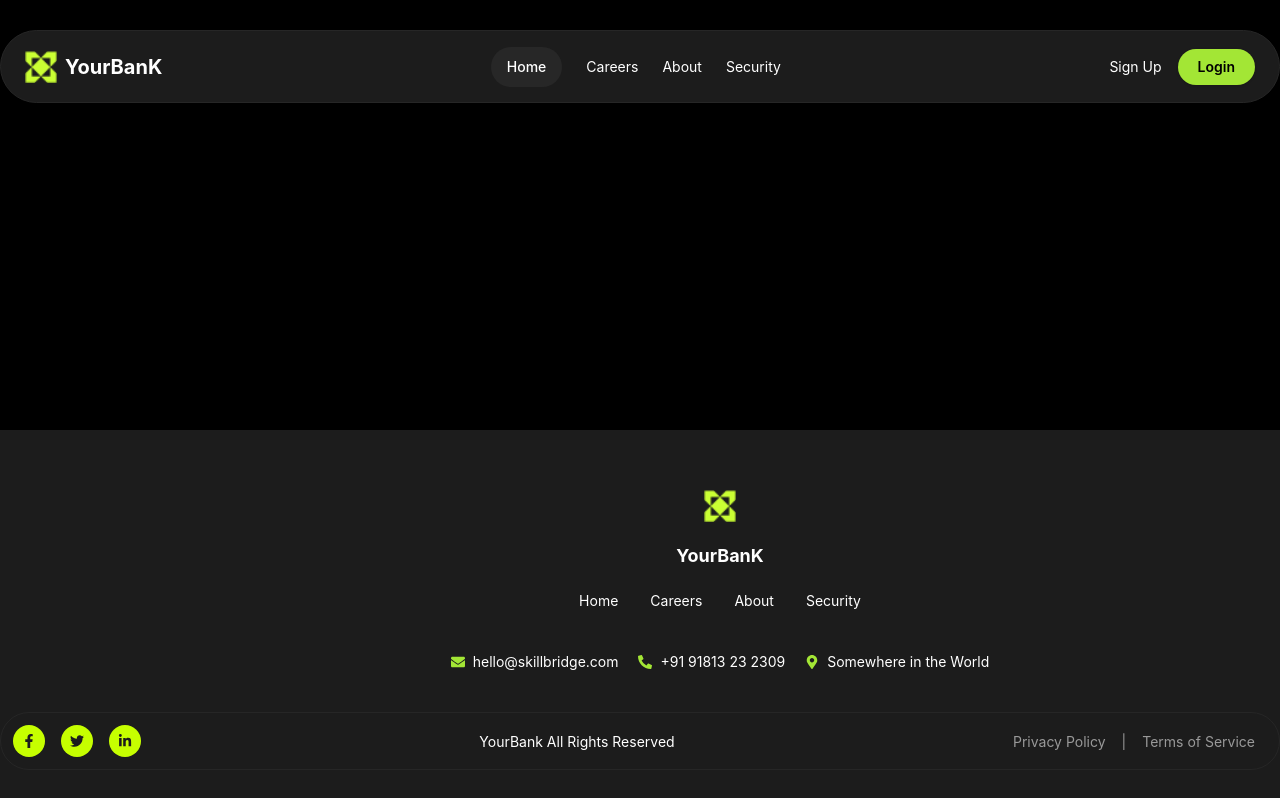
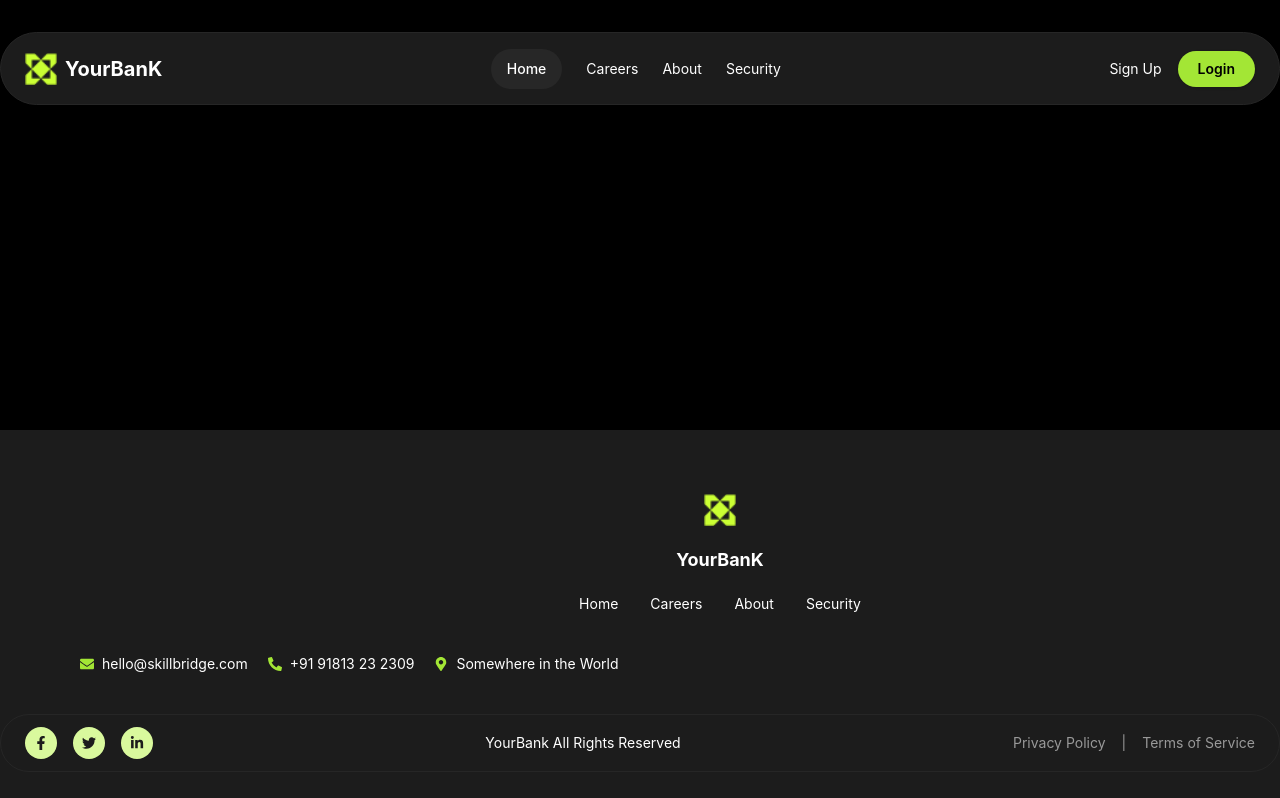
Before and after one commit to khuong-d4ng/Banking_company_website_UI_thuc_tap_tuan_4, a React (Create React App) app: page / in a window 1280 px wide. Shown: the top 798 px of the page. Built offline with nearby package versions, Linux system fonts and the light colour scheme.

Commit message:
hotfix(Syntax): Sửa CSS inline sang toàn bộ tailwind

```diff
--- a/src/App.js
+++ b/src/App.js
@@ -1,5 +1,6 @@
 import Footer from "./components/Footer";
 import Navbar from "./components/Navbar";
+import './index.css';
 
 function App() {
   return (
--- a/src/components/Footer.jsx
+++ b/src/components/Footer.jsx
@@ -1,127 +1,56 @@
 import React from 'react';
 import { FaEnvelope, FaPhoneAlt, FaMapMarkerAlt, FaFacebookF, FaTwitter, FaLinkedinIn } from 'react-icons/fa';
-
-const footerStyles = {
-  wrapper: {
-    width: '100%',
-    padding: '60px 80px 30px 80px',
-    display: 'flex',
-    justifyContent: 'center',
-    alignItems: 'center',
-    flexDirection: 'column',
-    gap: '40px',
-    backgroundColor: '#1C1C1C',
-    margin: '0 auto',
-    position: 'absolute',
-    bottom: '0',
-  },
-  section: {
-    width: '1280px',
-    margin: '0 auto',
-    display: 'flex',
-    justifyContent: 'center',
-    alignItems: 'center',
-  },
-  logoArea: {
-    display: 'flex',
-    flexDirection: 'column',
-    alignItems: 'center',
-    gap: '20px',
-  },
-  navLinks: {
-    display: 'flex',
-    gap: '32px',
-    fontSize: '14px',
-    color: 'white',
-  },
-  contact: {
-    display: 'flex',
-    alignItems: 'center',
-    gap: '20px',
-    color: 'white',
-    fontSize: '14px',
-  },
-  contactItem: {
-    display: 'flex',
-    alignItems: 'center',
-    gap: '8px',
-  },
-  bottomBar: {
-    width: '1280px',
-    display: 'flex',
-    justifyContent: 'space-between',
-    alignItems: 'center',
-    padding: '12px 24px 12px 12px',
-    border: '1px solid #262626',
-    borderRadius: '100px',
-    color: 'white',
-    fontSize: '14px',
-  },
-  socialIcons: {
-    display: 'flex',
-    gap: '16px',
-  },
-  iconCircle: {
-    width: '32px',
-    height: '32px',
-    backgroundColor: '#C6FF00',
-    borderRadius: '50%',
-    display: 'flex',
-    justifyContent: 'center',
-    alignItems: 'center',
-    color: '#1C1C1C',
-    fontSize: '14px',
-  },
-  policyLinks: {
-    display: 'flex',
-    gap: '16px',
-    color: '#999',
-  },
-};
+import { Link } from 'react-router-dom';
 
 const Footer = () => {
   return (
-    <footer style={footerStyles.wrapper}>
+    <footer className="w-full px-20 pt-16 pb-7 flex flex-col items-center gap-10 bg-[#1C1C1C] mx-auto absolute bottom-0">
       {/* Logo and Navigation */}
-      <div style={{ ...footerStyles.section, ...footerStyles.logoArea }}>
+      <div className="w-[1280px] mx-auto flex flex-col items-center gap-5">
         <img src="/shape-30.png" alt="logo" width="32" height="32" />
         <h2 className="text-white font-bold text-lg">YourBanK</h2>
-        <div style={footerStyles.navLinks}>
-          <a href="#">Home</a>
-          <a href="#">Careers</a>
-          <a href="#">About</a>
-          <a href="#">Security</a>
+        <div className="flex gap-8 text-sm text-white">
+          <Link to="/">Home</Link>
+          <Link to="/careers">Careers</Link>
+          <Link to="/about">About</Link>
+          <Link to="/security">Security</Link>
         </div>
       </div>
 
       {/* Contact Info */}
-      <div style={{ ...footerStyles.section, ...footerStyles.contact }}>
-        <div style={footerStyles.contactItem}>
+      <div className="w-[1280px] mx-auto flex items-center gap-5 text-white text-sm">
+        <div className="flex items-center gap-2">
           <FaEnvelope className="text-lime-400" />
           <span>hello@skillbridge.com</span>
         </div>
-        <div style={footerStyles.contactItem}>
+        <div className="flex items-center gap-2">
           <FaPhoneAlt className="text-lime-400" />
           <span>+91 91813 23 2309</span>
         </div>
-        <div style={footerStyles.contactItem}>
+        <div className="flex items-center gap-2">
           <FaMapMarkerAlt className="text-lime-400" />
           <span>Somewhere in the World</span>
         </div>
       </div>
 
       {/* Bottom Bar */}
-      <div style={footerStyles.bottomBar}>
-        <div style={footerStyles.socialIcons}>
-          <div style={footerStyles.iconCircle}><FaFacebookF /></div>
-          <div style={footerStyles.iconCircle}><FaTwitter /></div>
-          <div style={footerStyles.iconCircle}><FaLinkedinIn /></div>
+      <div className="w-[1280px] flex justify-between items-center px-6 py-3 border border-[#262626] rounded-full text-white text-sm">
+        <div className="flex gap-4">
+          <div className="w-8 h-8 bg-lime-200 rounded-full flex justify-center items-center text-[#1C1C1C] text-sm">
+            <FaFacebookF />
+          </div>
+          <div className="w-8 h-8 bg-lime-200 rounded-full flex justify-center items-center text-[#1C1C1C] text-sm">
+            <FaTwitter />
+          </div>
+          <div className="w-8 h-8 bg-lime-200 rounded-full flex justify-center items-center text-[#1C1C1C] text-sm">
+            <FaLinkedinIn />
+          </div>
         </div>
         <div>YourBank All Rights Reserved</div>
-        <div style={footerStyles.policyLinks}>
-          <a href="#">Privacy Policy</a>
+        <div className="flex gap-4 text-[#999]">
+          <Link to="/privacy-policy">Privacy Policy</Link>
           <span>|</span>
-          <a href="#">Terms of Service</a>
+          <Link to="/terms-of-service">Terms of Service</Link>
         </div>
       </div>
     </footer>
--- a/src/components/Navbar.js
+++ b/src/components/Navbar.js
@@ -1,77 +1,43 @@
 import React from 'react';
-
-const styles = {
-  containerOuter: {
-    display: 'flex',
-    justifyContent: 'center',
-    width: '100%',
-  },
-  navbar: {
-    display: 'flex',
-    alignItems: 'center',
-    justifyContent: 'space-between',
-    width: '1280px',
-    height: '73px',
-    marginTop: '30px',
-    borderRadius: '100px',
-    borderWidth: '1px',
-    borderStyle: 'solid',
-    borderColor: '#262626',
-    paddingTop: '14px',
-    paddingRight: '24px',
-    paddingBottom: '14px',
-    paddingLeft: '24px',
-    backgroundColor: '#1C1C1C',
-    boxSizing: 'border-box',
-  },
-  logo: {
-    display: 'flex',
-    alignItems: 'center',
-    gap: '8px',
-    color: '#fff',
-    fontSize: '20px',
-    fontWeight: 'bold',
-  },
-  navLink: {
-    color: '#ffffff',
-    fontSize: '14px',
-    marginRight: '24px',
-    textDecoration: 'none',
-  },
-};
+import { Link } from 'react-router-dom';
 
 const Navbar = () => {
   return (
-    <nav style={styles.containerOuter}>
-      <div style={styles.navbar}>
-        <div style={styles.logo}>
+    <nav className="flex justify-center w-full">
+      <div className="flex items-center justify-between w-[1280px] h-[73px] mt-8 rounded-full border border-[#262626] px-6 py-3 bg-[#1C1C1C] box-border">
+        <div className="flex items-center gap-2 text-white text-xl font-bold">
           <img src="/shape-30.png" alt="logo" width="32" height="32" />
           <span>YourBanK</span>
         </div>
 
         <div className="hidden md:flex gap-6 items-center">
-          <a
-            href="#"
+          <Link
+            to="/"
             className="px-4 h-10 flex items-center rounded-full bg-[#272727] text-sm font-medium text-white"
           >
             Home
-          </a>
-          <a href="#" className="h-10 flex items-center text-sm text-white hover:text-lime-400">
+          </Link>
+          <Link to="/careers" className="h-10 flex items-center text-sm text-white hover:text-lime-400">
             Careers
-          </a>
-          <a href="#" className="h-10 flex items-center text-sm text-white hover:text-lime-400">
+          </Link>
+          <Link to="/about" className="h-10 flex items-center text-sm text-white hover:text-lime-400">
             About
-          </a>
-          <a href="#" className="h-10 flex items-center text-sm text-white hover:text-lime-400">
+          </Link>
+          <Link to="/security" className="h-10 flex items-center text-sm text-white hover:text-lime-400">
             Security
-          </a>
+          </Link>
         </div>
 
         <div className="flex items-center gap-4">
-          <button className="text-sm text-white hover:underline">Sign Up</button>
-          <button className="px-5 py-2 bg-lime-400 text-black rounded-full text-sm font-semibold shadow hover:bg-lime-300">
+          <Link to="/signup" className="text-sm text-white hover:underline">
+            Sign Up
+          </Link>
+          <Link
+            to="/login"
+            className="px-5 py-2 bg-lime-400 text-black rounded-full text-sm font-semibold shadow hover:bg-lime-300"
+          >
             Login
-          </button>
+          </Link>
         </div>
       </div>
     </nav>
--- a/src/index.js
+++ b/src/index.js
@@ -1,17 +1,11 @@
 import React from 'react';
 import ReactDOM from 'react-dom/client';
-import './index.css';
 import App from './App';
-import reportWebVitals from './reportWebVitals';
+import { BrowserRouter } from 'react-router-dom';
 
 const root = ReactDOM.createRoot(document.getElementById('root'));
 root.render(
-  <React.StrictMode>
+  <BrowserRouter>
     <App />
-  </React.StrictMode>
+  </BrowserRouter>
 );
-
-// If you want to start measuring performance in your app, pass a function
-// to log results (for example: reportWebVitals(console.log))
-// or send to an analytics endpoint. Learn more: https://bit.ly/CRA-vitals
-reportWebVitals();
```
